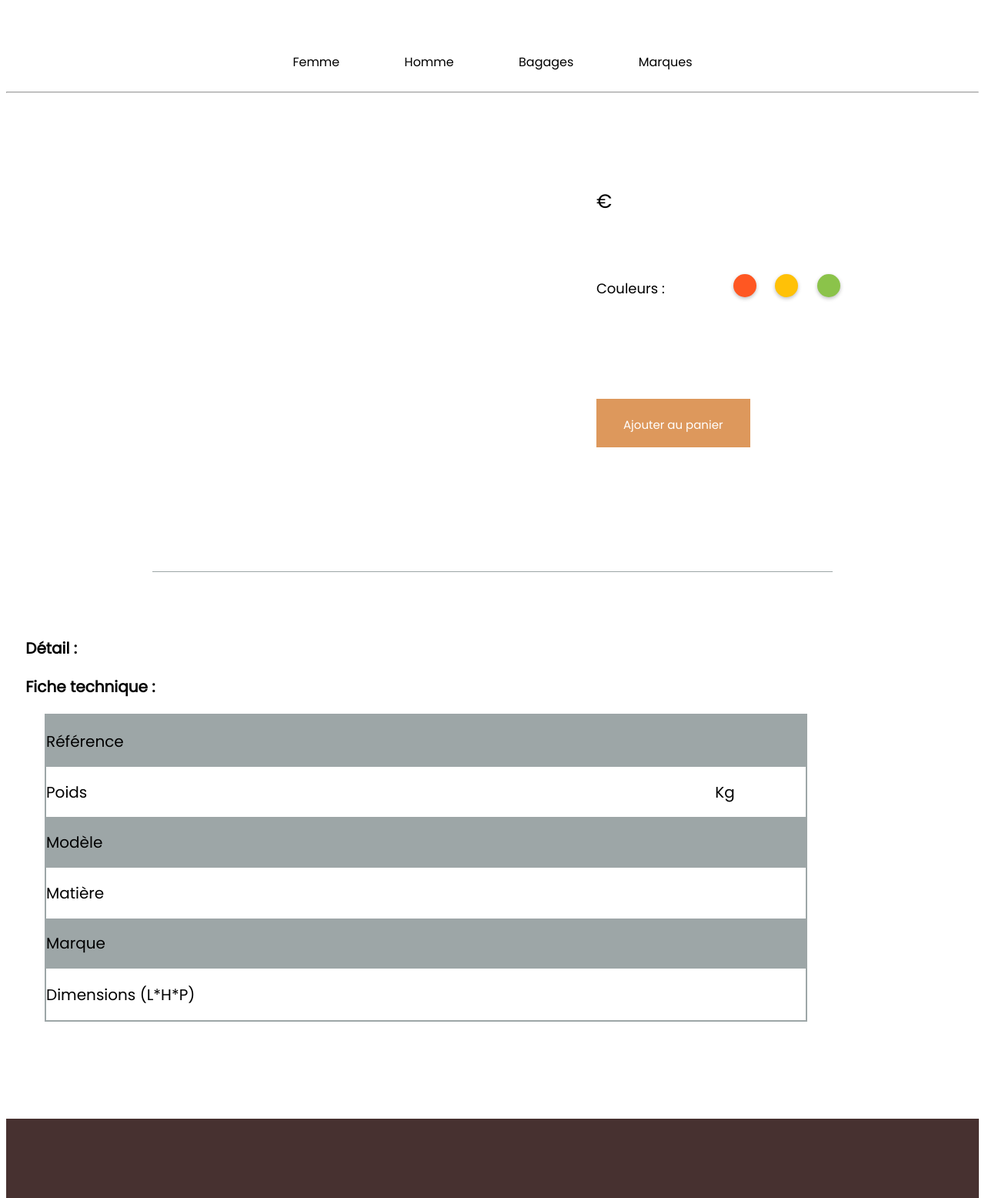
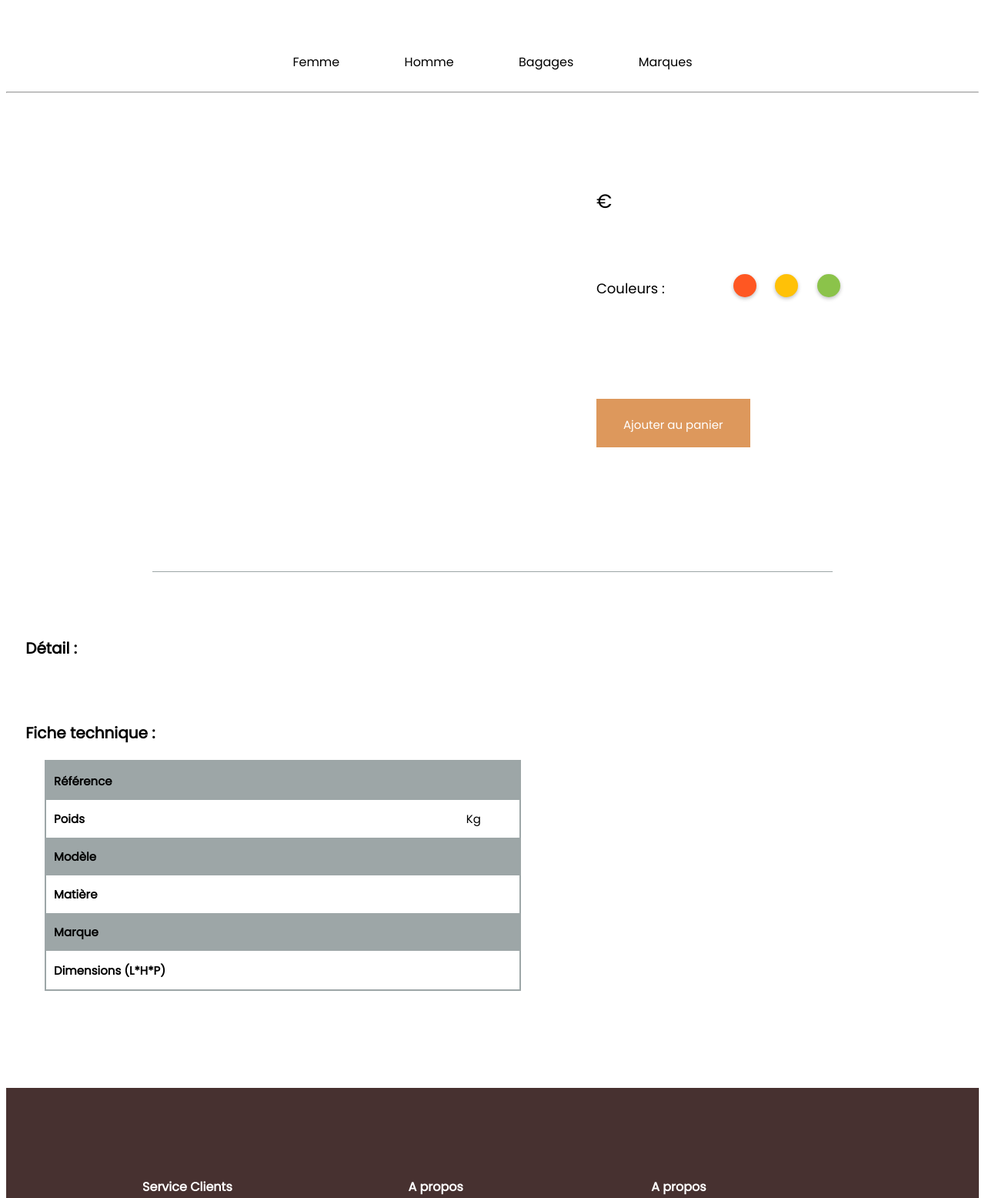
Before and after one commit to sdcmb/Bor-al, a Symfony app: template templates/boreal/show.html.twig in a window 1280 px wide. Shown: the part 103-1659 px from the top of the page at 77% size. Run offline with Twig, Linux system fonts and the light colour scheme; the template is opened without the code that fills it, so the values that code supplies are empty; some libraries are stand-ins or nearby versions.

Commit message:
fin css affichage fiche produit

```diff
--- a/public/style/style.css
+++ b/public/style/style.css
@@ -380,7 +380,6 @@ nav a:hover{
 }
 
 .titre-img .principale #grosPlan{
-  padding-left: 75px;
   max-width: 75%;
   text-align: center;
 }
@@ -520,16 +519,6 @@ input {
   font-size: 15px;
 }
 
-
-
-
-
-
-
-
-
-
-
 .detail-table{
      padding-top: 5%;
 }
@@ -547,15 +536,17 @@ input {
 }
 
 
-
+.desProd{
+  margin-bottom: 80px;
+}
 
 table{
   border: 2px solid #9DA6A7;
-  width: 80%;
-  height: 400px;
+  width: 50%;
+  height: 300px;
   text-align: left;
   border-collapse: collapse;
-  font-size: 20px;
+  font-size: 15px;
   margin-left: 2%;
 }
 
@@ -564,7 +555,8 @@ table td, table th {
 }
 
 table th{
-     font-weight: normal;
+     font-weight: bold;
+     padding-left: 10px;
 }
 
 table tr:nth-child(odd) {
--- a/templates/boreal/show.html.twig
+++ b/templates/boreal/show.html.twig
@@ -58,7 +58,7 @@
 
              <div class="detail-table">
 
-                  <div>
+                  <div class="desProd">
                        <h3>Détail :</h3>
                        <p>{{ produit.description | raw }}</p>
                   </div>
@@ -70,7 +70,7 @@
                             <tbody>
                                  <tr>
                                       <th scope="col">Référence</th>
-                                      <th scope="col">{{ produit.reference }}</th>
+                                      <td scope="col">{{ produit.reference }}</td>
                                  </tr>
 
                                  <tr class="table-active">
```
